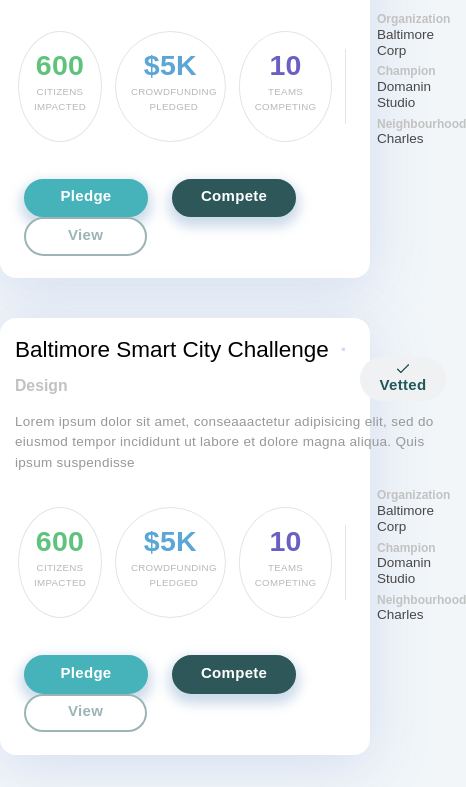
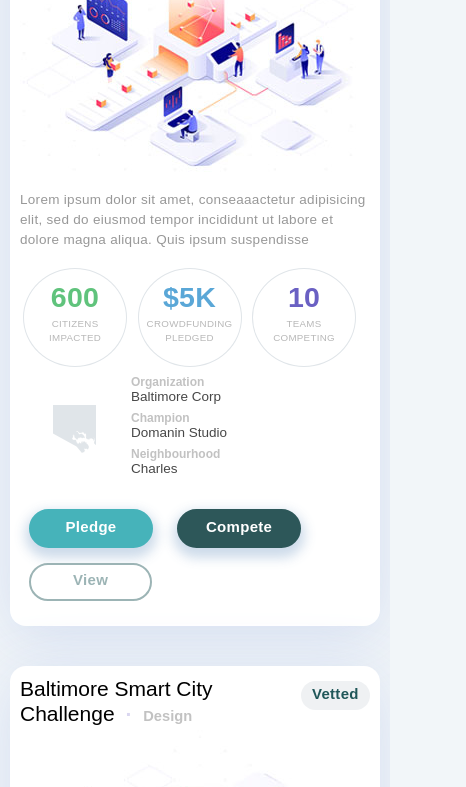
Before and after one commit to rdmrl/city_backlog, a website: page ideas/index.html in a window 390 px wide. Shown: the part 389-1176 px from the top of the page, 466 px wide, since content can reach past the window. Drawn offline with nearby package versions, Linux system fonts and the light colour scheme; files that its build step writes are made by us from their sources; files whose address does not match are found by name; a web font is replaced by a local one.

Commit message:
updated for responsive 640w

```diff
--- a/sass/layout/_body.scss
+++ b/sass/layout/_body.scss
@@ -65,6 +65,9 @@ body {
     @include media("<=desktop-old") { /* 1024 */
       padding-right: 20px;
     }
+    @include media("<=phones") { /* <=640 */
+      padding: 0 10px 1em;
+    }
 
     > header {
       margin-bottom: 45px;
@@ -74,6 +77,9 @@ body {
       }
       @include media("<=desktop-old") { /* 1024 */
         margin-bottom: 20px;
+      }
+      @include media("<=phones") { /* <=640 */
+        margin-bottom: 30px;
       }
     }
   }
--- a/sass/site/primary/_ideas.scss
+++ b/sass/site/primary/_ideas.scss
@@ -33,10 +33,22 @@
     padding: 1em 1em 1.5em 1em;
     margin-bottom: 40px;
   }
+  @include media("<=phones-2x") { /* <=768 */
+  }
+  @include media("<=phones") { /* <=640 */
+    grid-template-rows: [header] auto [image] auto [description] auto [numbers] auto [buttons] auto [rows-end];
+    grid-template-columns: [content] auto [cols-end];
+    padding: 10px;
+  }
 
   .idea-img {
     grid-row: header / rows-end;
     grid-column: image;
+
+    @include media("<=phones") { /* <=640 */
+      grid-row: image / description;
+      grid-column: content;
+    }
   }
 
   header {
@@ -46,6 +58,11 @@
     display: flex;
     justify-content: space-between;
     align-items: flex-end;
+
+    @include media("<=phones") { /* <=640 */
+      grid-row: header / image;
+      align-items: flex-start;
+    }
 
     h3 {
       color: #000;
@@ -57,6 +74,12 @@
       @include media("<=desktop-old") { /* <=1024 */
         font-size: 1.5em;
         font-weight: 500;
+      }
+      @include media("<=phones") { /* <=640 */
+        font-size: 1.4em;
+        font-weight: 500;
+        overflow-wrap: break-word;
+        line-height: 1.2em;
       }
     }
 
@@ -86,10 +109,17 @@
         font-size: 1em;
         padding: .3em 1em .6em 1em;
       }
+      @include media("<=phones") { /* <=640 */
+        margin-top: 5px;
+        padding: .3em .75em .6em .75em;
+      }
 
       img {
         display: inline-block;
         margin-right: 0px;
+        @include media("<=phones") { /* <=640 */
+          display: none;
+        }
       }
     }
   }
@@ -100,6 +130,9 @@
 
     @include media("<=desktop-old") { /* <=1024 */
       padding-right: 0;
+    }
+    @include media("<=phones") { /* <=640 */
+      margin-top: 0;
     }
 
     p {
@@ -116,6 +149,11 @@
     padding-left: 3px;
     padding-top: 8px;
 
+    @include media("<=phones") { /* <=640 */
+      margin-top: 10px;
+      flex-wrap: wrap;
+    }
+
     .circle {
       border: 1px solid #e0e5e9;
       border-radius: 50%;
@@ -124,8 +162,15 @@
       text-align: center;
       padding: .8em 1em .9em;
       margin-right: 3%;
+
       @include media(">=desktop") { /* >= 1366 */
         margin-right: 4%;
+      }
+      @include media("<=phones") { /* <=640 */
+        padding: 6px;
+        width: 6.6em;
+        height: 6.6em;
+        flex-basis: 30%;
       }
 
       strong {
@@ -153,12 +198,19 @@
       @include media(">=desktop") { /* >= 1366 */
         margin-right: 4%;
       }
+      @include media("<=phones") { /* <=640 */
+        display: none;
+      }
     }
 
     .map-img {
       margin-right: 3%;
       @include media(">=desktop") { /* >= 1366 */
         margin-right: 4%;
+      }
+      @include media("<=phones") { /* <=640 */
+        margin-left: 30px;
+        margin-right: 30px;
       }
     }
 
@@ -192,7 +244,14 @@
   .actions {
     margin-top: .75em;
     padding-left: 9px;
+
+    .button {
+      @include media("<=phones") { /* <=640 */
+        margin-bottom: 1em;
+      }
+    }
   }
+
 }
 
 .numbers-impacted {
```
